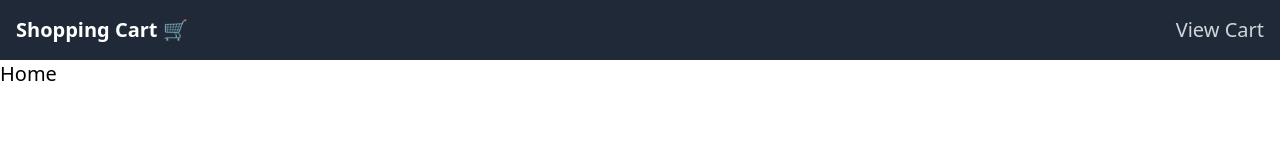
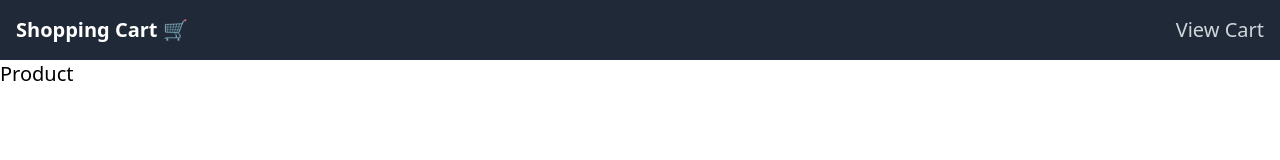
Before and after one commit to alisajad001/react-projects, a React (Vite) app in the folder 08 - Shopping Cart/: page / in a window 1280 px wide. Shown: the top 160 px of the page. Built offline with nearby package versions, Linux system fonts and the light colour scheme.

Commit message:
Add: ProductList in Home

```diff
--- a/08 - Shopping Cart/src/components/Home.jsx
+++ b/08 - Shopping Cart/src/components/Home.jsx
@@ -1,5 +1,11 @@
+import ProductList from './ProductList';
+
 function Home() {
-  return <div>Home</div>;
+  return (
+    <main>
+      <ProductList />
+    </main>
+  );
 }
 
 export default Home;
```
